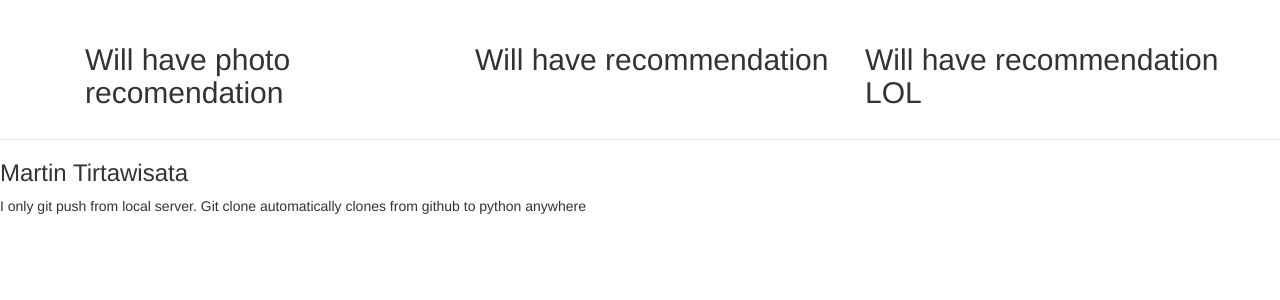
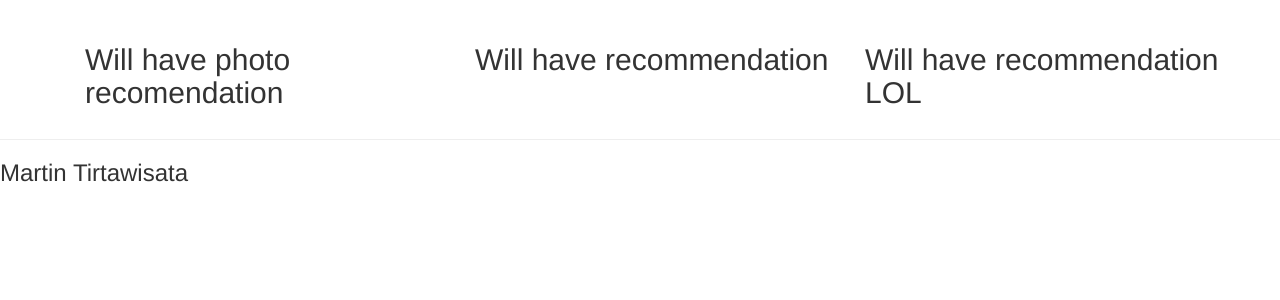
Before and after one commit to MartinTirtawisata/Project-BUS-92, a Flask app: page / in a window 1280 px wide. Shown: the part 373-673 px from the top of the page. Run offline with Flask 2, Linux system fonts and the light colour scheme; some libraries are stand-ins or nearby versions.

Commit message:
fixed it

```diff
--- a/my_app/templates/base.html
+++ b/my_app/templates/base.html
@@ -55,7 +55,6 @@
   <div class="footer">
     <hr>
     <h3>Martin Tirtawisata</h3>
-    <p>I only git push from local server. Git clone automatically clones from github to python anywhere</p>
   </div>
   <!-- /.container -->
   <!-- scripts -->
```
